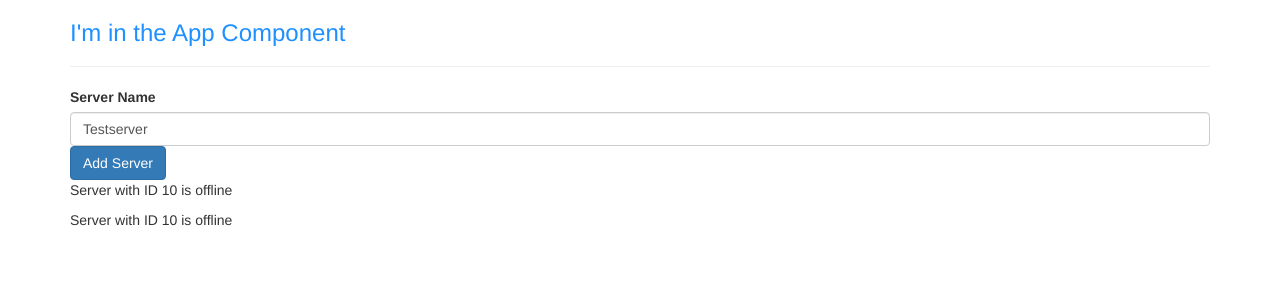
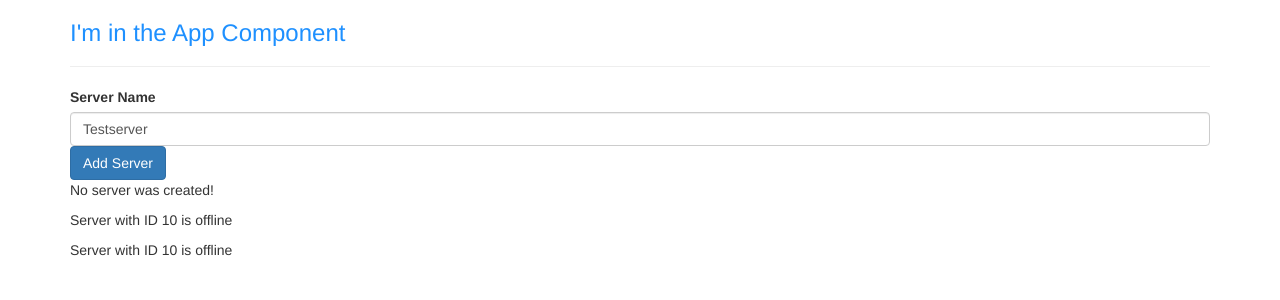
Before and after one commit to kbazant/my-first-app, an Angular app: page / in a window 1280 px wide. Shown: the top 300 px of the page. Built offline with nearby package versions, Linux system fonts and the light colour scheme.

Commit message:
No server was created!

```diff
--- a/src/app/servers/servers.component.html
+++ b/src/app/servers/servers.component.html
@@ -13,6 +13,11 @@
  (click)="onCreateServer()">Add Server</button>
  <!--<p [innerText]="allowNewServer"></p>-->
  <!--<p>{{ serverCreationStatus }}</p>-->
- <p *ngIf="serverCreated">Server was created, server name is {{ serverName }}</p>
+ <p *ngIf="serverCreated; else noServer">Server was created, server name is {{ serverName }}</p>
+ <ng-template #noServer>
+     <p>
+        No server was created!
+     </p>
+</ng-template>
 <app-server></app-server>
 <app-server></app-server>
```
